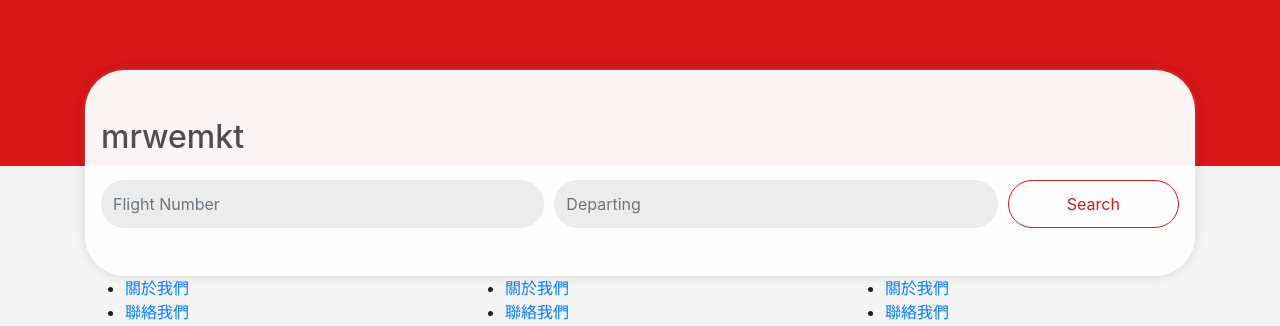
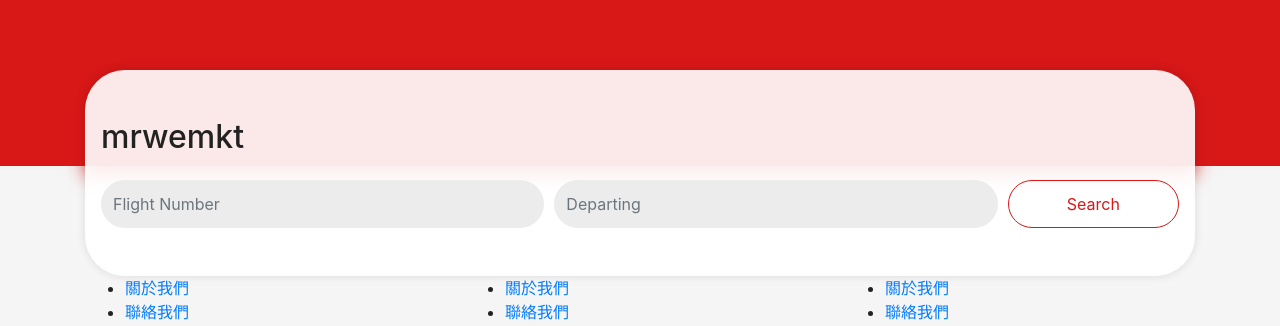
Before and after one commit to wandaciou/bs-flight, a website with bundled scripts: page index.html in a window 1280 px wide. Shown: the part 382-708 px from the top of the page. Built offline with nearby package versions, Linux system fonts and the light colour scheme; files whose address does not match are found by name.

Commit message:
background blur

```diff
--- a/scss/starter.scss
+++ b/scss/starter.scss
@@ -155,18 +155,19 @@ input[type="color"]:focus,
   // background-image: linear-gradient(0deg, #f4f4f4 50%, #d81717 50%, #d81717 100%);
   padding: 4rem 0 0 0;
   .white-mask{
-    background-color: rgba(255,255,255,0.2);
+    background-image: linear-gradient(0deg, #FFFFFF 49%, #E22929 50%, #E22929 100%);
     border-radius:40px;
-    filter: blur(2px);
-    -webkit-filter: blur(2px);
+    filter: blur(px);
+    -webkit-filter: blur(10px);
     width: calc(100% - 30px);
     height: 100%;
     position: absolute;
     top:0;
     left:15px;
+    z-index: -1;
   }
   form{
-    background-color: rgba(255,255,255,0.95);
+    background-color: rgba(255,255,255,0.9);
     border-radius:40px;
     padding: 3rem 1rem;
     box-shadow: 0px 0px 11px 0px rgba(0,0,0,0.15);
```
Also changed, not shown: assets/css/starter.css, 1 other file.
